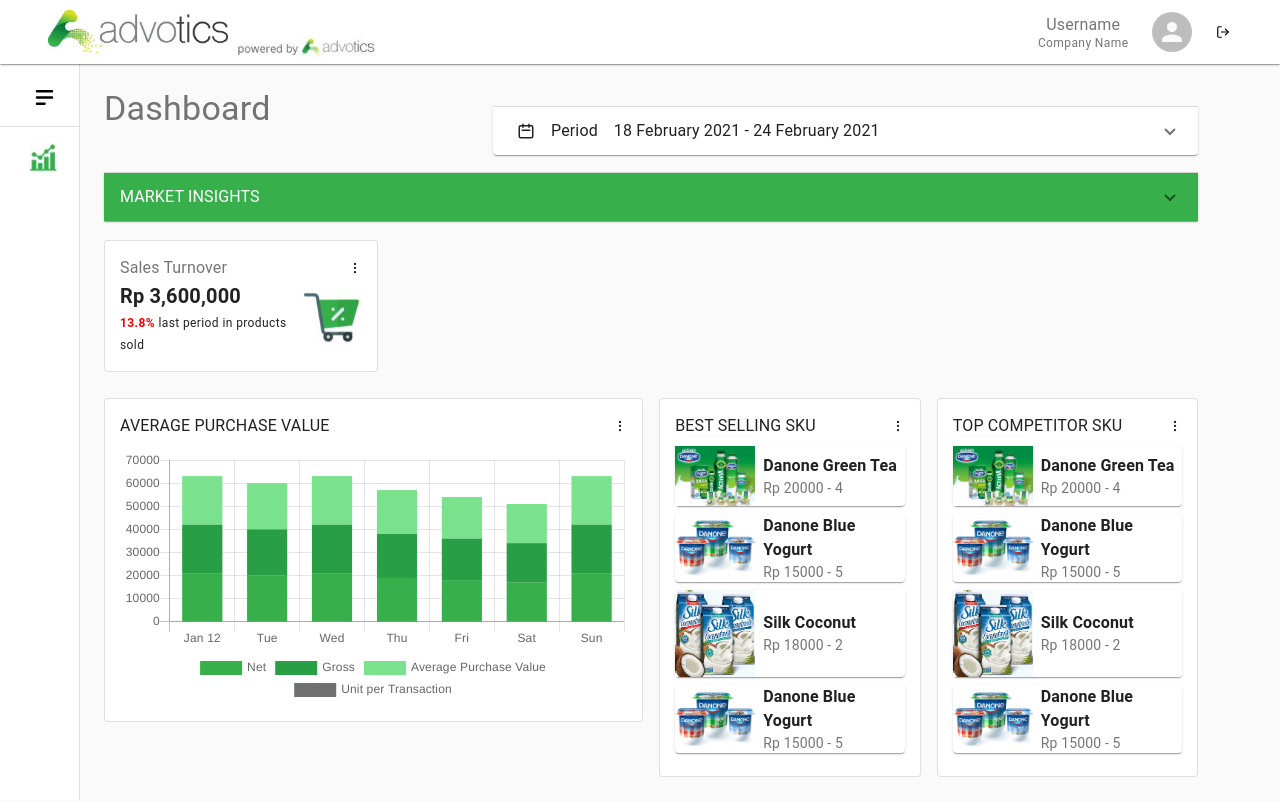
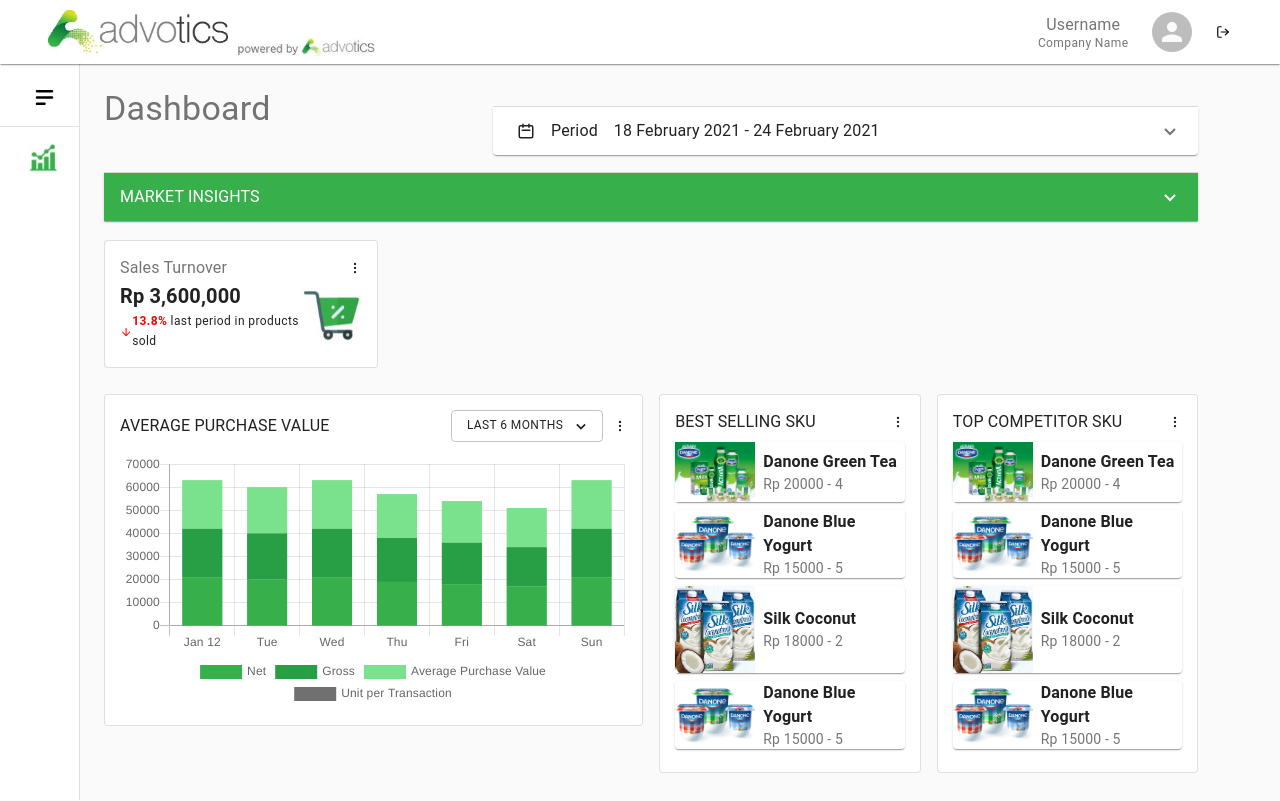
Before and after one commit to 16519111/advotics-frontend-interview, a React (Create React App) app in the folder advotics-app/: page / in a window 1280 px wide. Built offline with nearby package versions, Linux system fonts and the light colour scheme.

Commit message:
Finishing Content

```diff
--- a/advotics-app/src/pages/Content.js
+++ b/advotics-app/src/pages/Content.js
@@ -1,15 +1,16 @@
 import React from "react"
-import { AppBar, Toolbar, Typography, Button, Avatar, Paper, Grid, Divider} from '@material-ui/core';
+import { Typography, Button, Paper, Grid, Menu, MenuItem} from '@material-ui/core';
 import { makeStyles, useTheme } from '@material-ui/core/styles';
 import Accordion from '@material-ui/core/Accordion';
 import AccordionSummary from '@material-ui/core/AccordionSummary';
 import AccordionDetails from '@material-ui/core/AccordionDetails';
-import { HiOutlineCalendar, HiOutlineDotsVertical } from "react-icons/hi";
+import { HiOutlineDotsVertical } from "react-icons/hi";
 import ShoppingIcon from "../images/shopping-logo.JPG"
 import Graph from "../components/Graph"
 import { dummySKUItem } from "../consts/SKUItem"
 import Calendar from "../components/Calendar"
-import { BiX, BiChevronDown } from "react-icons/bi";
+import { BiChevronDown } from "react-icons/bi";
+import { FiArrowDown } from "react-icons/fi";
 
 const useStyles = makeStyles((theme) => ({
     root: {
@@ -89,6 +90,12 @@
   }));
 function DashboardContent() {
     const [anchorEl, setAnchorEl] = React.useState(null);
+    const [graphMenu, setGraphMenu] = React.useState("Last 6 Months");
+
+    const handleChangeMenu = (option) => {
+        setGraphMenu(option);
+        handleClose();
+    }
 
     const handleClick = (event) => {
       setAnchorEl(event.currentTarget);
@@ -122,7 +129,7 @@
                     aria-controls="panel1a-content"
                     id="panel1a-header"
                     className={classes.insightSummaryPaper}
-                    expandIcon={<BiChevronDown/>}
+                    expandIcon={<BiChevronDown style={{color: "white"}}/>}
                 >
                     <Typography>
                         MARKET INSIGHTS
@@ -148,9 +155,12 @@
                                 <Typography variant="h6" style={{fontWeight: "bold"}}>
                                     Rp 3,600,000
                                 </Typography>
-                                <Typography variant="caption">
-                                    <span style={{color: "red", fontWeight: "bold"}}>13.8%</span> last period in products sold
-                                </Typography>
+                                <div style={{display: "flex", alignItems: "center"}}>
+                                    <FiArrowDown style={{color: "red", fontWeight: "bold"}}/>
+                                    <Typography variant="caption">
+                                        <span style={{color: "red", fontWeight: "bold"}}>13.8%</span> last period in products sold
+                                    </Typography>
+                                </div>
                             </div>
                             <img src={ShoppingIcon} alt="img-error" className={classes.shoppingIcon}/>
                         </div>
@@ -164,7 +174,23 @@
                             <Typography>
                                 AVERAGE PURCHASE VALUE
                             </Typography>
-                            <HiOutlineDotsVertical/>
+                            <div style={{display: "flex", flexDirection: "row", alignItems: "center"}}>
+                                <Button aria-controls="simple-menu" aria-haspopup="true" onClick={handleClick} endIcon={<BiChevronDown/>} variant="outlined" style={{marginRight: "10px"}}>
+                                    <Typography variant="caption">{graphMenu}</Typography>
+                                </Button>
+                                <Menu
+                                    id="simple-menu"
+                                    anchorEl={anchorEl}
+                                    keepMounted
+                                    open={Boolean(anchorEl)}
+                                    onClose={handleClose}
+                                >
+                                    <MenuItem onClick={() => handleChangeMenu("Last 2 Months")}>Last 2 Months</MenuItem>
+                                    <MenuItem onClick={() => handleChangeMenu("Last 4 Months")}>Last 4 Months</MenuItem>
+                                    <MenuItem onClick={() => handleChangeMenu("Last 6 Months")}>Last 6 Months</MenuItem>
+                                </Menu>
+                                <HiOutlineDotsVertical/>
+                            </div>
                         </div>
                         <Graph/>
                     </Paper>
```
